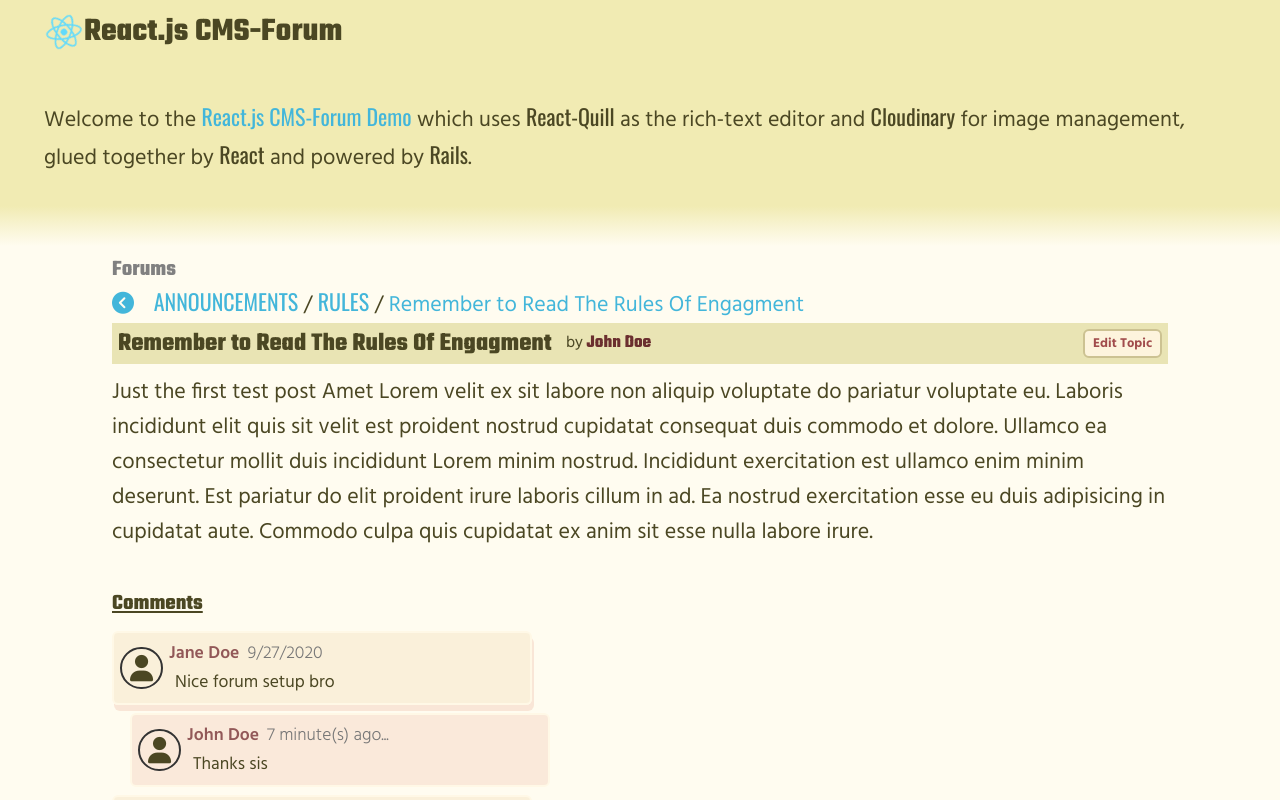
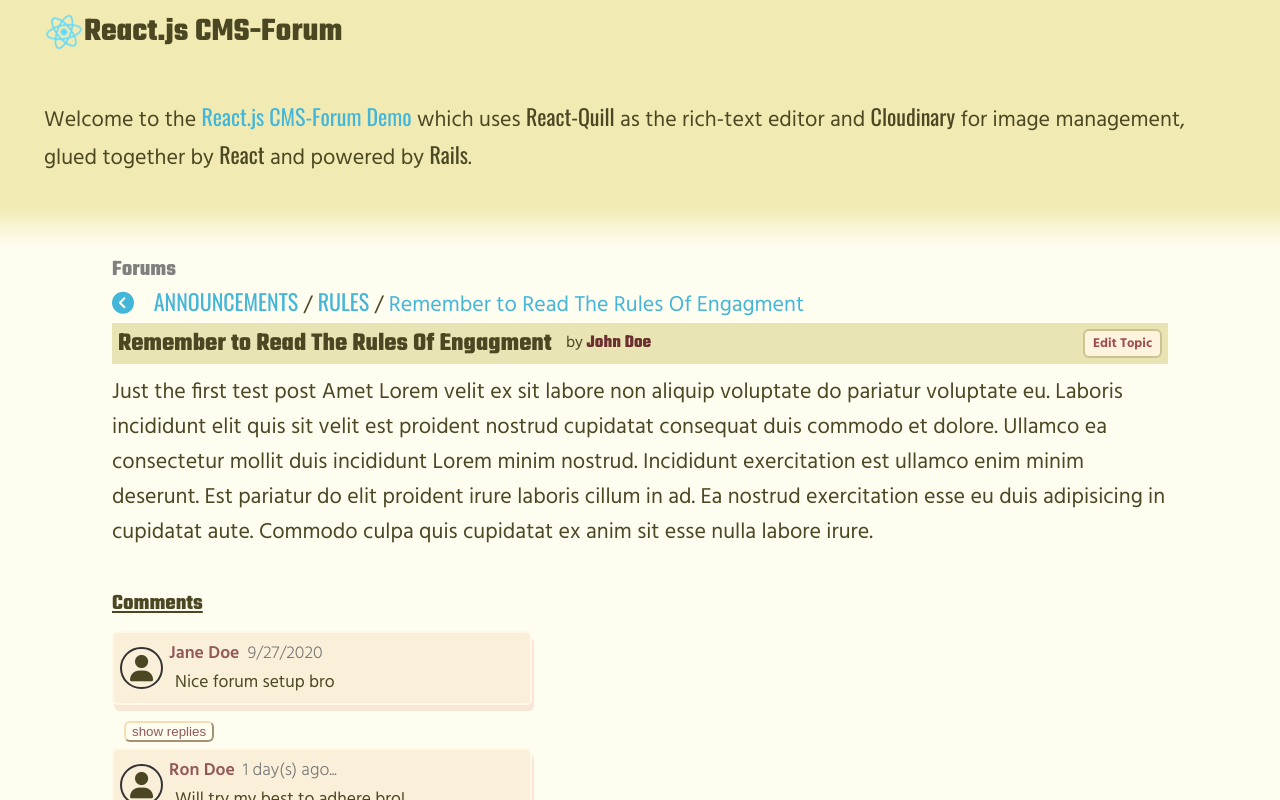
Before and after one commit to Aaron-RN/REACT-CMSBlog, a React (Create React App) app: page / in a window 1280 px wide. Both pictures are taken after a click on the button 377 px from the left and 404 px from the top of the page. Shown: the top 800 px of the page. Built offline with nearby package versions, Linux system fonts and the light colour scheme.

Commit message:
Added a hide/show replies button

```diff
--- a/src/assets/css/blogPage.css
+++ b/src/assets/css/blogPage.css
@@ -218,6 +218,14 @@
 #CommentsSection .comment .comment-body {
   margin-left: 6px;
 }
+#CommentsSection .comment-reply {
+  color: #925858;
+  background-color: transparent;
+  border-color: wheat;
+  border-radius: 6px;
+  margin-left: 12px;
+  cursor: pointer;
+}
 
 /* Media queries */
 
--- a/src/components/presentational/blogPage/commentDisplay.js
+++ b/src/components/presentational/blogPage/commentDisplay.js
@@ -6,6 +6,7 @@ import compareDate from '../../misc/compareDate';
 
 const CommentDisplay = ({ comment }) => {
   const [subComments, setSubComments] = useState([]);
+  const [showReplies, setShowReply] = useState(false);
 
   const populateSubComments = () => subComments.map(comment => (
     <div key={comment.id} className="comment sub-comment">
@@ -34,7 +35,13 @@ const CommentDisplay = ({ comment }) => {
           <div className="comment-body">{comment.body}</div>
         </div>
       </div>
-      {populateSubComments()}
+
+      { subComments.length > 0 && (
+        <button type="button" className="comment-reply" onClick={() => setShowReply(!showReplies)}>
+          {showReplies ? 'hide replies' : 'show replies'}
+        </button>
+      )}
+      {showReplies && populateSubComments()}
     </div>
   );
 };
```
